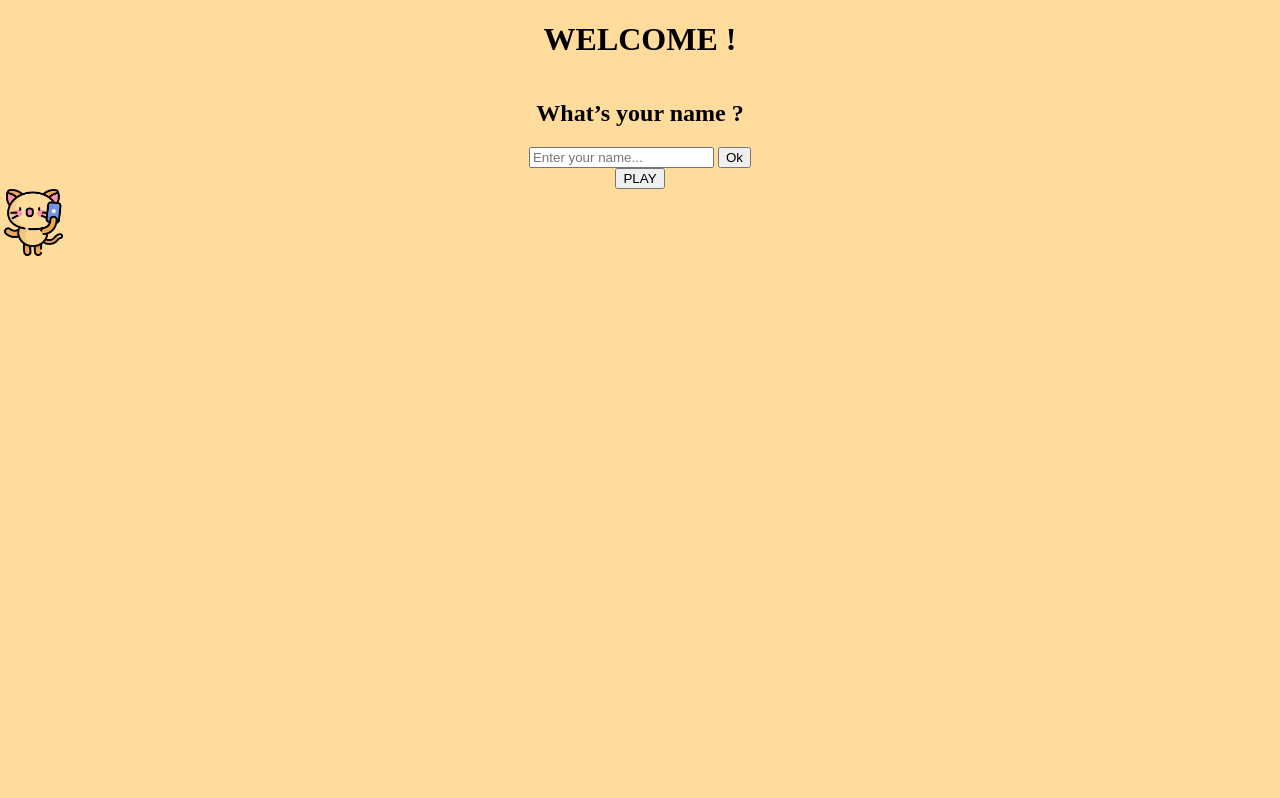
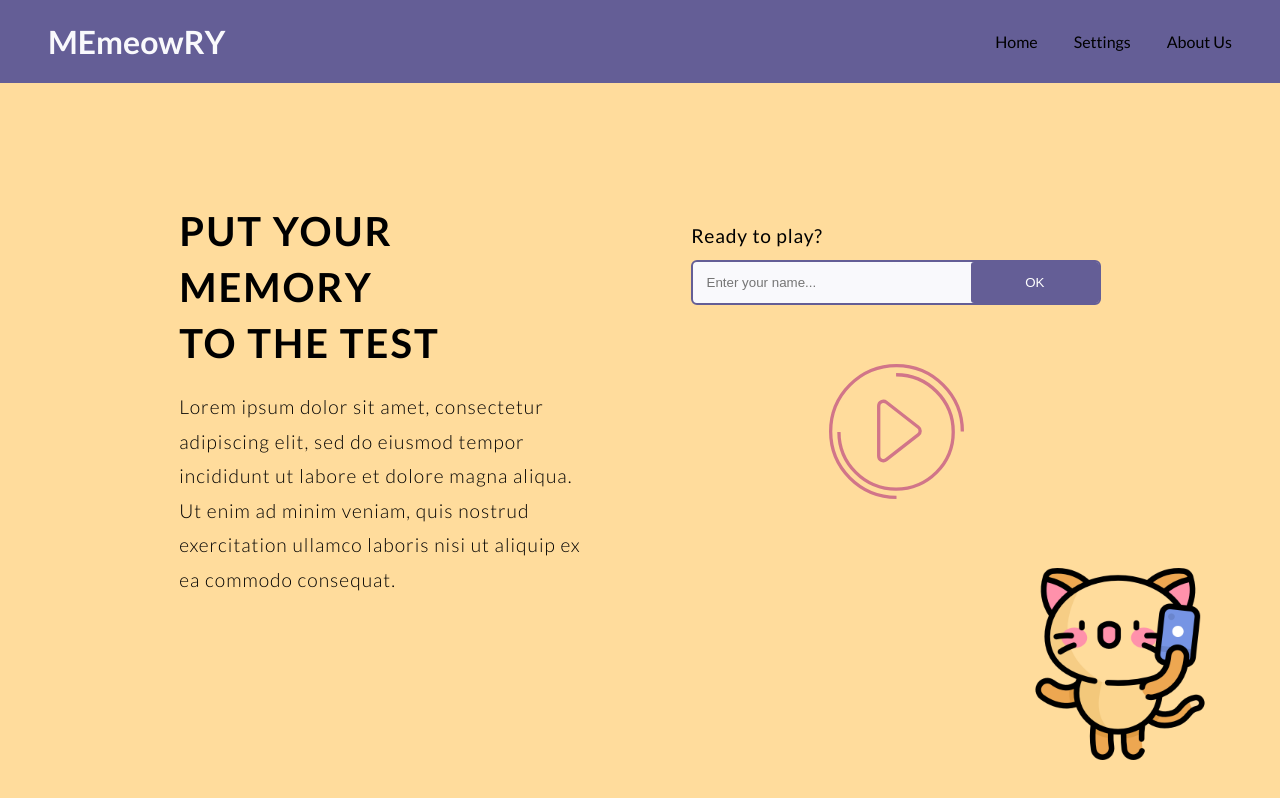
Before and after one commit to lea-weibel/wild-cats-project, a website: page index.html in a window 1280 px wide. Drawn offline with Linux system fonts and the light colour scheme.

Commit message:
Try something different with the CSS and add Settings

```diff
--- a/game.js
+++ b/game.js
@@ -1,6 +1,6 @@
 /***** GAME CONSTANTS *****/
 const cardGame = document.querySelectorAll('.cards');
-const playBtn = document.getElementById('button-that-plays');
+const playBtn = document.getElementById('play-btn');
 const homeDiv = document.getElementById('home-page');
 const timerDiv = document.getElementById('timer-container');
 const gameDiv = document.getElementById('game-page');
@@ -23,7 +23,7 @@ let myIntervalVar;
 /* ****** HOME PLAY BUTTON MAKE GAME PAGE APPEAR ****** */
 playBtn.onclick = function () {
   homeDiv.style.display = 'none';
-  timerDiv.style.display = 'block';
+  timerDiv.style.display = 'flex';
   gameDiv.style.display = 'block';
   myIntervalVar = setInterval(startTimer, 10);
 };
@@ -55,6 +55,7 @@ for (let i = 0; i < cardGame.length; i++) {
   let newImg = document.createElement('img');
   // create a new array containing the random img name from the array
   newImg.src = kittyImg.splice(number, 1)[0];
+  newImg.classList.add('front-img');
   newImg.style.display = 'none';
 
   card.appendChild(newImg);
--- a/game_and_score_style.css
+++ b/game_and_score_style.css
@@ -6,30 +6,24 @@ body {
 }
 
 /****** GAME PAGE ******/
-/* UPDATE */
 #game-page {
+  display: none;
   width: 80%;
   margin: auto;
-  display: block;
 }
 
 #all-memory-cards {
   width: 60%;
   margin: auto;
-  display: flex;
-  flex-wrap: wrap;
+  display: grid;
+  grid-template-columns: repeat(4, 1fr);
+  grid-template-rows: repeat(3, 1fr);
+  gap: 1em;
+  margin-bottom: 1em;
 }
 
-/* .memory-card {
-  width: 28vw;
-  margin: 0.5em;
-} */
-
-/* DO NO REMOVE - MAKES THE JS WORK */
 .cards {
-  width: 20%;
-  height: 30%;
-  margin: 16px;
+  width: 100%;
 }
 
 .memory-card {
@@ -37,27 +31,39 @@ body {
   height: auto;
 }
 
+.front-img {
+  width: 100%;
+  height: auto;
+}
 
 
-/****** SCORE PAGE ******/
+/****** TIMER ******/
 #timer-container {
   display: none;
+  background-color: #f9f9fc;
+  border-radius: 6px;
+  width: 10%;
+  height: auto;
+  margin: 1em auto;
 }
 
 #timer-img {
-  height: 2.5rem;
-  display: block;
-  margin: 1rem auto;
+  width: 25%;
+  height: auto;
+  padding: 8px;
 }
 
 .timer {
   width: 10rem;
-  text-align: center;
-  background-color: #f9f9fc;
   margin: auto;
-  padding: 0.5rem;
+  padding-left: 1em;
   font-size: 14px;
-  font-family: 'Lato', sans-serif;
+}
+
+
+/****** SCORE PAGE ******/
+#score-page {
+  display: none;
 }
 
 #well-done {
@@ -65,7 +71,7 @@ body {
   margin: 3rem;
   font-family: 'Acme', sans-serif;
   color: #f09081;
-  transform: rotate(-11deg);
+  transform: rotate(-5deg);
   font-size: 2rem;
 }
 
--- a/index.html
+++ b/index.html
@@ -8,35 +8,46 @@
   <title>Document</title>
   <link rel="stylesheet" href="game_and_score_style.css" />
   <link rel="stylesheet" href="styleIndex.css" />
-  <style>
+  <link rel="stylesheet" href="toggle.css">
+  <!-- <style>
     @import url('https://fonts.googleapis.com/css2?family=Acme&display=swap');
-  </style>
+  </style> -->
+  <link rel="preconnect" href="https://fonts.googleapis.com">
+  <link rel="preconnect" href="https://fonts.gstatic.com" crossorigin>
+  <link href="https://fonts.googleapis.com/css2?family=Lato:wght@100;300;400;700;900&display=swap" rel="stylesheet">
 </head>
 
 <body>
-
+  <div class="navbar">
+    <h1>MEmeowRY</h1>
+    <ul>
+      <li><a href="#">Home</a></li>
+      <li><a href="#" id="settings">Settings</a></li>
+      <li><a href="#">About Us</a></li>
+    </ul>
+  </div>
 
   <!-- HOME PAGE -->
   <div id="home-page">
 
-    <div class="home-head">
-      <h1 class="welcome">WELCOME !</h1>
-
-      <h2 class="whatName">What’s your name ?</h2>
-
-      <!-- User Name -->
-
-      <div class="ButtonOK">
-        <form>
-          <input type="text" name="field1" placeholder="Enter your name...">
-          <button>Ok</button>
-        </form>
+    <div class="head-container">
+      <div class="home-headings">
+        <h2>PUT YOUR MEMORY <br> TO THE TEST</h1>
+          <p>Lorem ipsum dolor sit amet, consectetur adipiscing elit, sed do eiusmod tempor incididunt ut labore et
+            dolore
+            magna aliqua. Ut enim ad minim veniam, quis nostrud exercitation ullamco laboris nisi ut aliquip ex ea
+            commodo
+            consequat.</p>
       </div>
 
+      <div class="home-cta">
+        <label for="name">Ready to play?</label>
+        <div class="enter-name">
+          <input type="text" placeholder="Enter your name...">
+          <button id="name-btn">OK</button>
+        </div> <br>
         <!-- Bouton Play -->
-      <button id="button-that-plays">PLAY</button>
-    </div>
-    <div class="bigbuttonplay">
+        <div id="play-btn">
           <a href="javascript:SwapDivsWithClick('home-page','game-page')">
             <svg id="play" viewBox="0 0 163 163" version="1.1" xmlns="http://www.w3.org/2000/svg"
               xmlns:xlink="http://www.w3.org/1999/xlink" x="0px"="0px">
@@ -44,25 +55,27 @@
                 <g transform="translate(2.000000, 2.000000)" stroke-width="4">
                   <path
                     d="M10,80 C10,118.107648 40.8923523,149 79,149 L79,149 C117.107648,149 148,118.107648 148,80 C148,41.8923523 117.107648,11 79,11"
-                id="lineOne" stroke="#A5CB43"></path>
+                    id="lineOne" stroke="#d17589"></path>
                   <path
                     d="M105.9,74.4158594 L67.2,44.2158594 C63.5,41.3158594 58,43.9158594 58,48.7158594 L58,109.015859 C58,113.715859 63.4,116.415859 67.2,113.515859 L105.9,83.3158594 C108.8,81.1158594 108.8,76.6158594 105.9,74.4158594 L105.9,74.4158594 Z"
-                id="triangle" stroke="#A3CD3A"></path>
+                    id="triangle" stroke="#d17589"></path>
                   <path
                     d="M159,79.5 C159,35.5933624 123.406638,0 79.5,0 C35.5933624,0 0,35.5933624 0,79.5 C0,123.406638 35.5933624,159 79.5,159 L79.5,159"
-                id="lineTwo" stroke="#A5CB43"></path>
+                    id="lineTwo" stroke="#d17589"></path>
                 </g>
               </g>
             </svg>
           </a>
         </div>
-    <img src="images/021-kitty-28.png" width="67" height="67" />
+      </div>
+    </div>
+    <img src="images/021-kitty-28.png" width="67" height="67" class="home-img" />
   </div>
 
   <!-- timer -->
   <div id="timer-container">
     <img id="timer-img" alt="timer" src="images/time-left.png" />
-    <h3 class="timer time">Time: <span id="minuts">00</span>:<span id="seconds">00</span>:<span id="tens">00</span></h3>
+    <h3 class="timer"><span id="minuts">00</span>:<span id="seconds">00</span>:<span id="tens">00</span></h3>
   </div>
 
   <!-- GAME PAGE -->
@@ -158,10 +171,40 @@
     <img alt="Happy cat" src="images/050-kitty.png" id="happy-cat" />
   </div>
 
+  <!-- SETTINGS PAGE -->
+  <div id="setting-container">
+    <div class="settings">
+      <p class="setting-option">Timer</p>
+      <label class="switch">
+        <input type="checkbox">
+        <span class="slider round"></span>
+      </label>
+    </div>
+
+    <div class="settings">
+      <p class="setting-option">Dark mode</p>
+      <label class="switch">
+        <input type="checkbox">
+        <span class="slider round"></span>
+      </label>
+    </div>
+
+    <div class="settings">
+      <p class="setting-option">Sound</p>
+      <label class="switch">
+        <input type="checkbox">
+        <span class="slider round"></span>
+      </label>
+    </div>
+
+    <!-- <img src="/images/011-kitty-38.svg" class="setting-img"> -->
+  </div>
+
 
 
   <script src="home.js"></script>
   <script src="game.js"></script>
+  <script src="settings.js"></script>
 </body>
 
 </html>
--- /dev/null
+++ b/settings.js
@@ -0,0 +1,6 @@
+const settings = document.getElementById('settings');
+const settingContainer = document.getElementById('setting-container');
+
+settings.onclick = function() {
+    settingContainer.style.display = 'block';
+}
--- a/styleIndex.css
+++ b/styleIndex.css
@@ -1,7 +1,105 @@
-/* body {
-  background-color: #ffdc9c;
-  font-family: 'Acme', sans-serif;
-} */
+body {
+  font-family: 'Lato', sans-serif;
+  overflow: hidden;
+}
+
+/***** NAVBAR *****/
+.navbar {
+  background-color: #645e96;
+  padding: 1em;
+  display: flex;
+  justify-content: space-between;
+  align-items: center;
+  padding: 1em 3em;
+}
+
+h1 {
+  margin: 0;
+  color: #f9f9fc;
+}
+
+ul {
+  display: flex;
+  justify-content: space-between;
+  width: 20%;
+  list-style: none;
+}
+
+a {
+  text-decoration: none;
+  color: black;
+}
+
+
+/***** HOME PAGE HEADER *****/
+.head-container {
+  display: flex;
+  flex-wrap: wrap;
+  justify-content: space-around;
+  width: 80%;
+  margin: 120px auto;
+}
+
+.home-headings {
+  width: 40%;
+}
+
+.home-headings h2 {
+  margin: 0;
+  font-size: 2.5rem;
+  line-height: 1.4;
+  letter-spacing: 2px;
+}
+
+.home-headings p {
+  font-size: 1.2rem;
+  font-weight: 300;
+  line-height: 1.8;
+  letter-spacing: 1px;
+}
+
+.home-cta {
+  width: 40%;
+  padding-top: 1.3em;
+}
+
+.home-cta label {
+  font-size: 1.2rem;
+  letter-spacing: .8px;
+}
+
+.enter-name {
+  width: 100%;
+  display: flex;
+  justify-content: space-between;
+  border-radius: 6px;
+  border: 2px solid #645e96;
+  margin-top: .8em;
+  box-sizing: border-box;
+  background-color: #f9f9fc;
+}
+
+.enter-name input {
+  background-color: #f9f9fc;
+  border: none;
+  border-radius: 6px;
+  padding: 1em;
+  outline: none;
+  caret-color: #d17589;
+}
+
+#name-btn {
+  width: 128px;
+  border: none;
+  background-color:  #645e96;
+  border-radius: 3px;
+  cursor: pointer;
+  color: #fff;
+}
+
+#name-btn:hover {
+  background-color: #d17589;
+}
 
 .home-head {
   width: 80%;
@@ -10,70 +108,21 @@
   flex-direction: column;
   justify-content: center;
   align-items: center;
-}
-
-.bigbuttonplay {
-  display: none;
-}
-
-#game-page {
-  display: none;
-}
-
-#score-page {
-  display: none;
+  font-size: 2rem;
 }
 
 
-/*
-.welcome {
+/* Boutton Play Home Page */
+#play-btn {
   display: flex;
-  flex-direction: column;
   justify-content: center;
-  font: 36px, 'acme', sans-serif;
-  text-align: center;
+  align-items: center;
+  width: 100%;
 }
 
-.whatName {
-  display: flex;
-  flex-direction: column;
-  justify-content: center;
-  font: 24px, 'acme', sans-serif;
-  text-align: center;
-}
-
-/* Boutton OK Home Page */
-
-/* .buttonOK {
-
-    display:inline-block;
-    padding:0.3em 1.2em;
-    margin:0 0.3em 0.3em 0;
-    border-radius:2em;
-    box-sizing: border-box;
-    text-decoration:none;
-    font-family:'Acme',sans-serif;
-    font-weight:300;
-    color:#FFFFFF;
-    background-color:#645E96;
-    text-align:center;
-    transition: all 0.2s;
-    }
-    a.button:hover{
-    background-color:#726CA8;
-    }
-    @media all and (max-width:30em){
-     a.button{
-    display:block;
-    margin:0.2em auto;
-     }
-    } */
-
-/* Boutton Play Home Page */
-
-    /* svg#play {
-      width:100px;
-      margin: 120px auto;
+svg#play {
+  width:45%;
+  margin: 40px auto;
   display:block;
   cursor: pointer;
   transform-origin: 50% 50%;
@@ -84,8 +133,9 @@
   transition:500ms;
   transform-origin: 50% 50%;
 }
+
 svg#play:hover #triangle {
-        fill:#5fce43;
+  fill:#d17589;
   transform-origin: 50% 50%;
 }
 
@@ -107,10 +157,13 @@
   transform-origin: 50% 50%;
 }
 
-      img {
-        position:fixed;
-        bottom:0;
-        right:0;
-        margin:10px 0px 0px 20px;
-        padding:0px;
-      } */
+
+/*****  HOME IMAGE *****/
+.home-img {
+  position: absolute;
+  bottom:5%;
+  right:5%;
+  width: 15%;
+  height: auto;
+  padding: 0;
+}
--- a/toggle.css
+++ b/toggle.css
@@ -1,11 +1,14 @@
-body {
-  background: #ffdc9c;
-}
-
-.setting-container {
-  padding-top: 30%;
+#setting-container {
+  display: none;
+  /* padding-top: 30%;
   width: 60%;
-  margin: auto;
+  margin: auto; */
+  width: 22%;
+  height: 100vh;
+  background-color: #f9f9fc;
+  position: absolute;
+  right: 0;
+  top: 83px;
 }
 
 .settings {
```
Lines whose indentation alone changed are shown as unchanged.
